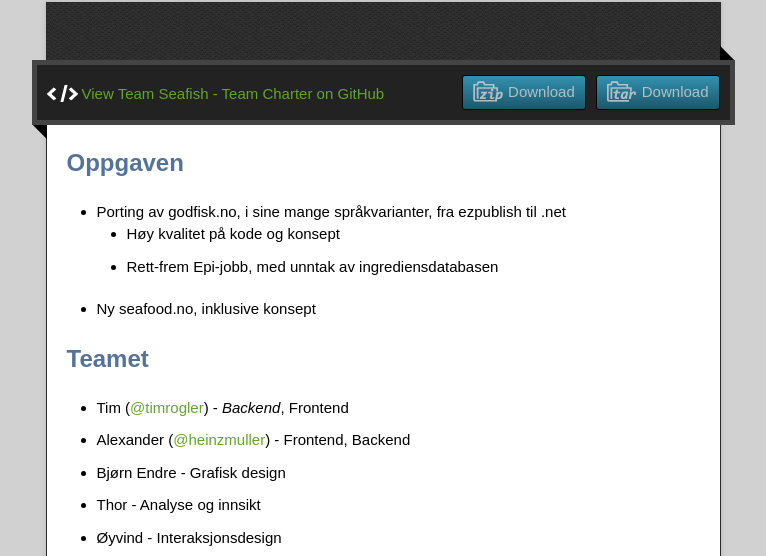
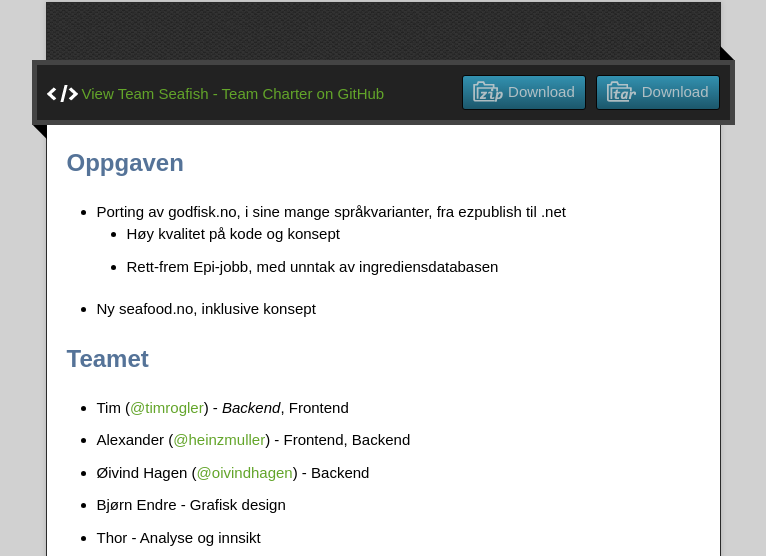
Before and after one commit to JoachimL/team-seafish, a plain HTML site: page index.html in a window 1280 px wide. Shown: the part 218-774 px from the top of the page, without its empty margins (257-1023 px from the left). Drawn offline with nearby package versions, Linux system fonts and the light colour scheme.

Commit message:
Adding øivind

```diff
--- a/index.html
+++ b/index.html
@@ -56,6 +56,7 @@
 <ul>
 <li>Tim (<a href="https://github.com/timrogler" class="user-mention">@timrogler</a>) - <em>Backend</em>, Frontend</li>
 <li>Alexander (<a href="https://github.com/heinzmuller" class="user-mention">@heinzmuller</a>) - Frontend, Backend</li>
+<li>Øivind Hagen (<a href="https://github.com/oivindhagen" class="user-mention")>@oivindhagen</a>) - Backend</li>
 <li>Bjørn Endre - Grafisk design</li>
 <li>Thor - Analyse og innsikt</li>
 <li>Øyvind - Interaksjonsdesign</li>
```
